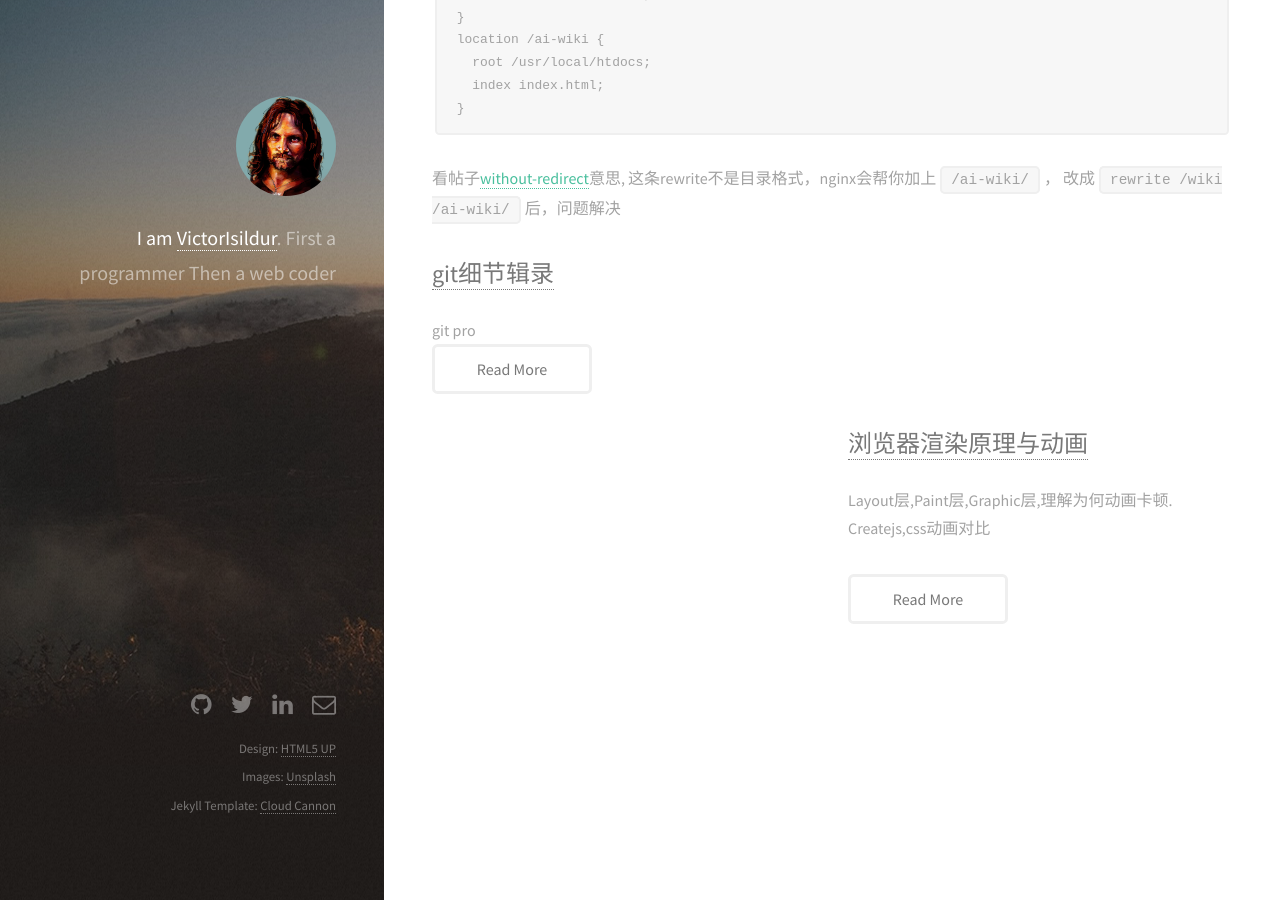
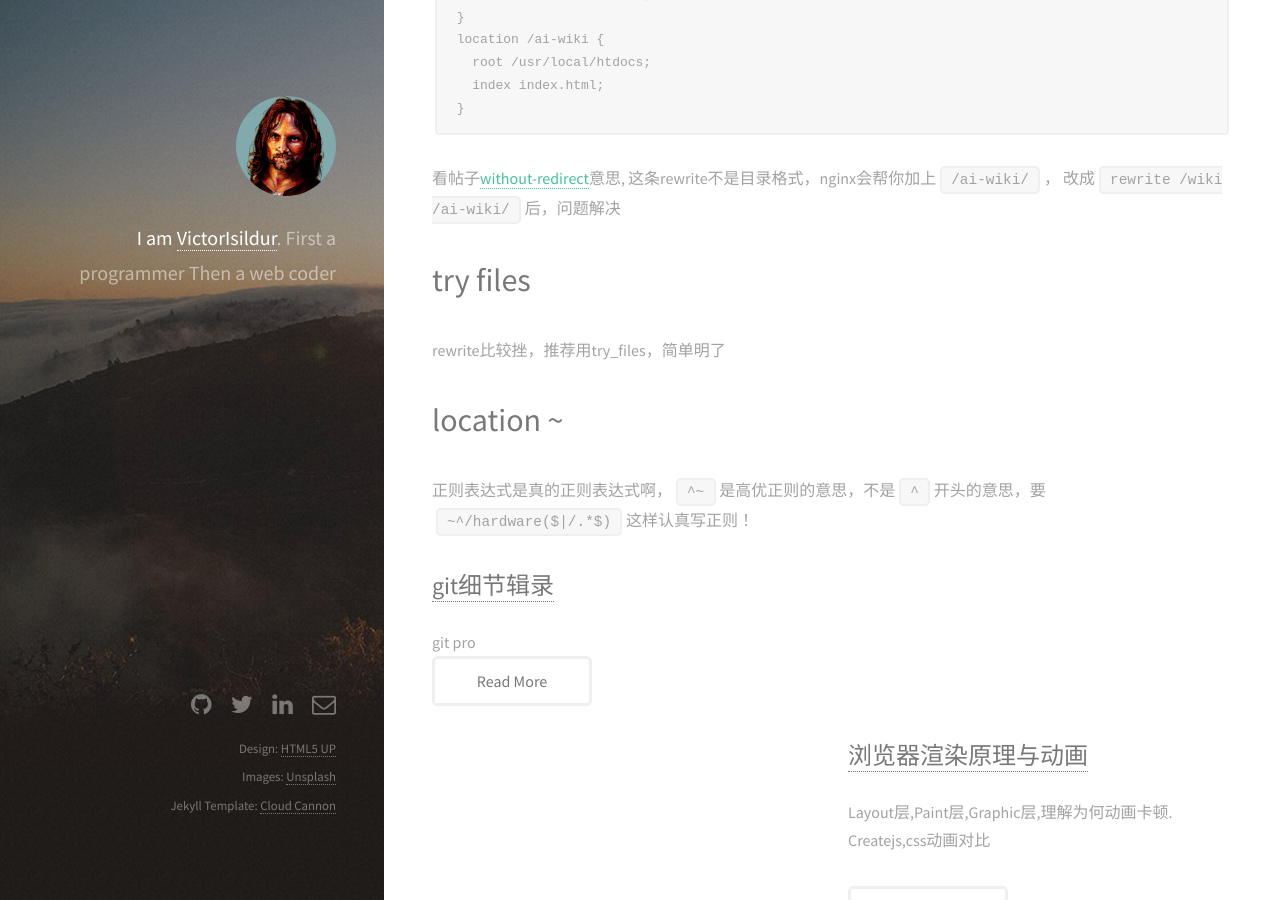
Before and after one commit to victorisildur/victorisildur.github.io, a Jekyll site: the page built from _posts/2016-12-07-qcloud.markdown, in a window 1280 px wide and 900 px high, scrolled down 2691 px. Built offline with Jekyll 4.4.1, drawn with Linux system fonts in a browser that asks for light colours.

Commit message:
feat: try files and location regexp

```diff
--- a/_posts/2016-12-07-qcloud.markdown
+++ b/_posts/2016-12-07-qcloud.markdown
@@ -85,3 +85,11 @@ location /ai-wiki {
 
 看帖子[without-redirect](https://serverfault.com/questions/763342/nginx-rewrite-without-redirect)意思, 这条rewrite不是目录格式，nginx会帮你加上`/ai-wiki/`，
 改成`rewrite /wiki /ai-wiki/`后，问题解决
+
+# try files
+
+rewrite比较挫，推荐用try_files，简单明了
+
+# location ~
+
+正则表达式是真的正则表达式啊，`^~`是高优正则的意思，不是`^`开头的意思，要`~^/hardware($|/.*$)`这样认真写正则！
```
